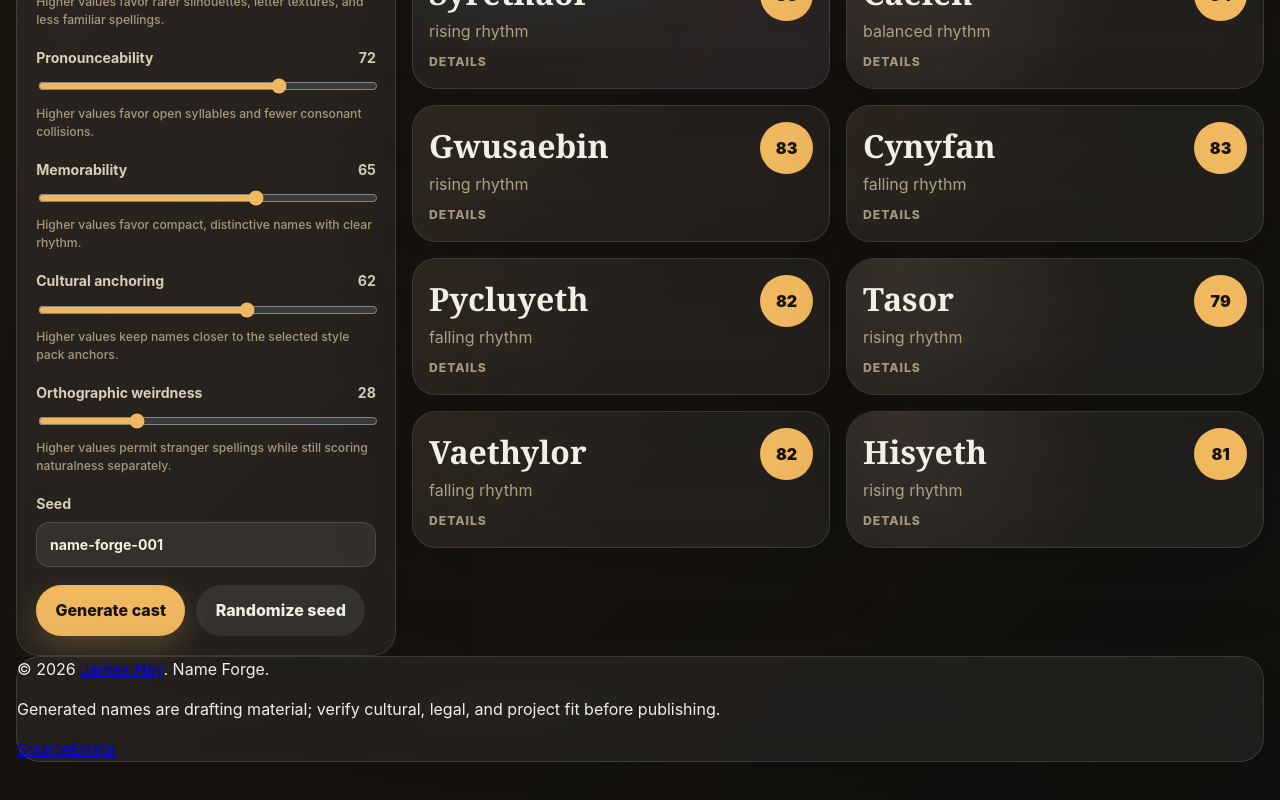
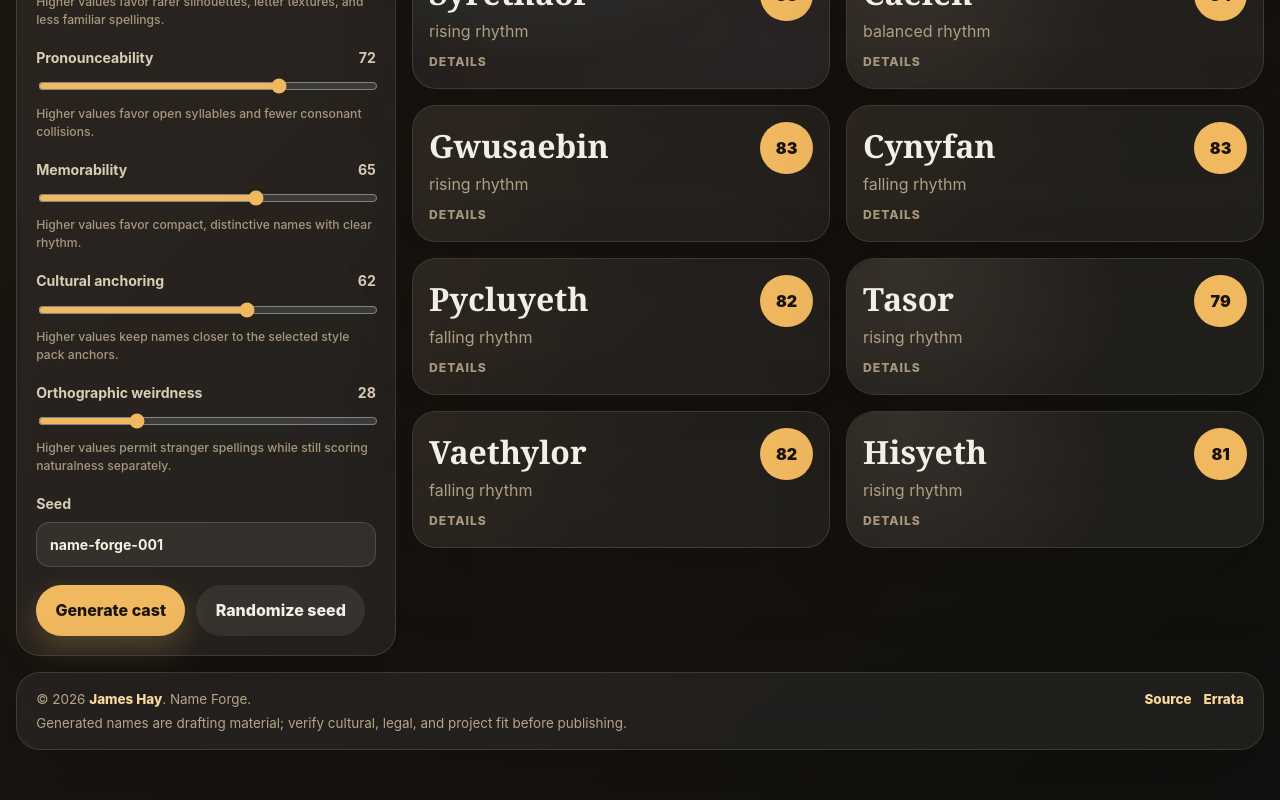
Before and after one commit to jaahay/name-forge, a React (Vite) app: page / in a window 1280 px wide. Shown: the part 601-1401 px from the top of the page. Built offline with nearby package versions, Linux system fonts and the light colour scheme.

Commit message:
[codex] Add frontend metadata links and footer

```diff
--- a/src/styles.css
+++ b/src/styles.css
@@ -60,5 +60,11 @@ h1, h2, h3, p { margin-top: 0; }
 .provenance { display: grid; }
 .provenance li { display: grid; gap: 0.2rem; border-left: 2px solid rgba(240, 184, 95, 0.55); padding-left: 0.65rem; color: #baa98c; font-size: 0.82rem; }
 .provenance strong { color: #f4ddae; }
+.site-footer { display: flex; justify-content: space-between; gap: 1rem; align-items: start; margin-top: 1rem; padding: 1rem 1.2rem; color: #b7a58a; font-size: 0.84rem; }
+.site-footer p { margin-bottom: 0.25rem; }
+.site-footer p:last-child { margin-bottom: 0; }
+.site-footer a { color: #f8d99f; font-weight: 800; text-decoration: none; }
+.site-footer a:hover { text-decoration: underline; }
+.footer-links { display: flex; gap: 0.75rem; flex-wrap: wrap; justify-content: flex-end; }
 @media (max-width: 900px) { .hero, .workspace { grid-template-columns: 1fr; } .controls { position: static; } }
-@media (max-width: 520px) { .control-row.split, .score-list { grid-template-columns: 1fr; } }
+@media (max-width: 520px) { .control-row.split, .score-list { grid-template-columns: 1fr; } .site-footer { flex-direction: column; } .footer-links { justify-content: flex-start; } }
```
